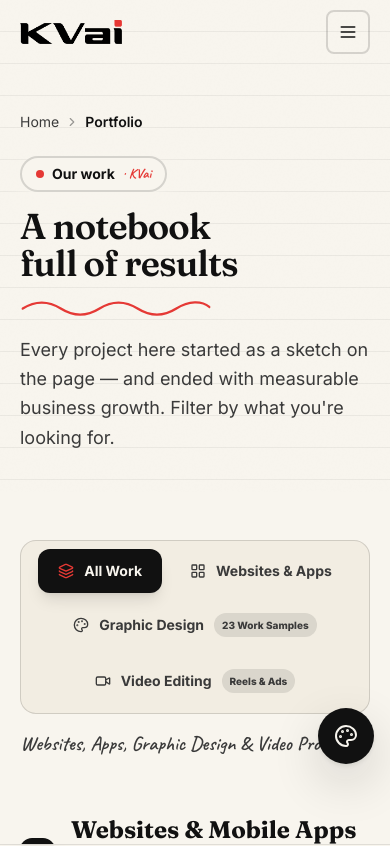
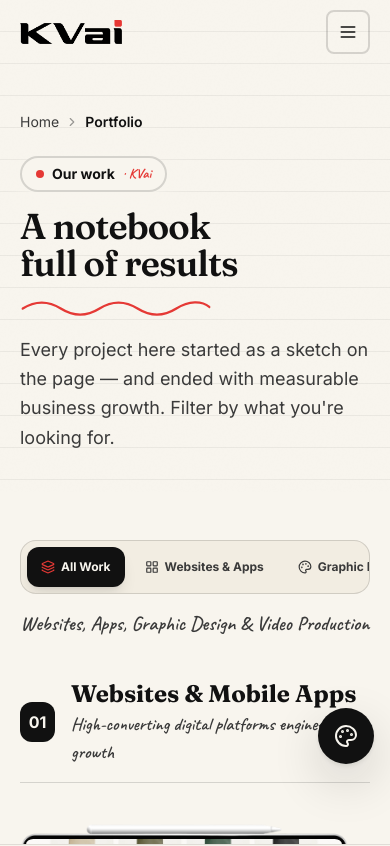
Before and after one commit to edixbykv/notebook, a Next.js app: page /portfolio in a window 390 px wide. Shown: the top 846 px of the page. Built offline with nearby package versions, Linux system fonts and the light colour scheme.

Commit message:
Update Video Editing thumbnails to official YouTube video thumbnails and enhance mobile/tablet tab responsiveness

```diff
--- a/src/components/sections/portfolio-filter-grid.tsx
+++ b/src/components/sections/portfolio-filter-grid.tsx
@@ -53,8 +53,8 @@ export function PortfolioFilterGrid() {
     <Section className="bg-paper py-12 md:py-20">
       <Container>
         {/* Main Tab Navigation */}
-        <div className="mb-14 flex flex-col items-center">
-          <div className="inline-flex max-w-full flex-wrap justify-center gap-2 rounded-2xl border border-ink/15 bg-paper-deep/80 p-2 shadow-notebook">
+        <div className="mb-10 sm:mb-14 flex flex-col items-center">
+          <div className="flex max-w-full overflow-x-auto no-scrollbar sm:flex-wrap justify-start sm:justify-center gap-1.5 sm:gap-2 rounded-2xl border border-ink/15 bg-paper-deep/80 p-1.5 sm:p-2 shadow-notebook w-full sm:w-auto">
             {MAIN_TABS.map((tab) => {
               const Icon = tab.icon;
               const isActive = activeTab === tab.id;
@@ -63,7 +63,7 @@ export function PortfolioFilterGrid() {
                   key={tab.id}
                   onClick={() => setActiveTab(tab.id)}
                   className={cn(
-                    "relative flex items-center gap-2.5 rounded-xl px-5 py-3 text-sm font-bold transition-all duration-300",
+                    "relative flex shrink-0 items-center gap-1.5 sm:gap-2.5 rounded-xl px-3.5 py-2.5 sm:px-5 sm:py-3 text-xs sm:text-sm font-bold transition-all duration-300",
                     isActive
                       ? "bg-ink text-paper shadow-lg scale-100"
                       : "text-ink-soft hover:bg-paper hover:text-ink"
@@ -71,7 +71,7 @@ export function PortfolioFilterGrid() {
                 >
                   <Icon
                     className={cn(
-                      "h-4 w-4",
+                      "h-3.5 w-3.5 sm:h-4 sm:w-4",
                       isActive ? "text-marker" : "text-ink-soft"
                     )}
                   />
@@ -79,7 +79,7 @@ export function PortfolioFilterGrid() {
                   {tab.badge && (
                     <span
                       className={cn(
-                        "rounded-full px-2 py-0.5 text-[10px] font-extrabold",
+                        "rounded-full px-1.5 py-0.5 text-[9px] sm:text-[10px] font-extrabold",
                         isActive
                           ? "bg-marker text-ink"
                           : "bg-ink/10 text-ink-soft"
--- a/src/data/graphic-items.ts
+++ b/src/data/graphic-items.ts
@@ -280,43 +280,43 @@ export type VideoItem = {
 
 export const videoItems: VideoItem[] = [
   {
-    slug: "reel-ai-growth",
-    title: "AI Growth Strategy Short Reel",
+    slug: "video-showcase-1",
+    title: "Video Editing Showcase 1",
     client: "KVai Media",
-    tag: "Short Form Video",
-    summary: "Dynamic 30-second motion reel showcasing how AI automations double lead generation.",
-    thumbnail: "/portfolio/graphic/ai-creative-1.webp",
-    youtubeId: "dQw4w9WgXcQ",
-    duration: "0:30",
+    tag: "Video Editing",
+    summary: "High-impact video edit with motion graphics and cinematic pacing.",
+    thumbnail: "https://img.youtube.com/vi/cdph5aGRI0E/hqdefault.jpg",
+    youtubeId: "cdph5aGRI0E",
+    duration: "Watch Reel",
   },
   {
-    slug: "reel-luxury-perfume",
-    title: "Velvet Oud Cinematic Commercial",
-    client: "Velvet Oud",
-    tag: "Brand Commercial",
-    summary: "High-end aesthetic perfume promotion video created for social media ads and Instagram Reels.",
-    thumbnail: "/portfolio/graphic/velvet-oud.webp",
-    youtubeId: "dQw4w9WgXcQ",
-    duration: "0:45",
+    slug: "video-showcase-2",
+    title: "Video Editing Showcase 2",
+    client: "KVai Media",
+    tag: "Reels & Ads",
+    summary: "Engaging commercial video edit optimized for social media engagement.",
+    thumbnail: "https://img.youtube.com/vi/a0Uf8193CaU/hqdefault.jpg",
+    youtubeId: "a0Uf8193CaU",
+    duration: "Watch Reel",
   },
   {
-    slug: "reel-skincare-transformation",
-    title: "Gore Aesthetics Clinic Promo",
-    client: "Gore Aesthetics",
-    tag: "Promo Reel",
-    summary: "Engaging video edit showcasing skin clinic treatment trust & client results.",
-    thumbnail: "/portfolio/graphic/gore-campaign-1.webp",
-    youtubeId: "dQw4w9WgXcQ",
-    duration: "0:35",
+    slug: "video-showcase-3",
+    title: "Video Editing Showcase 3",
+    client: "KVai Media",
+    tag: "Motion & Effects",
+    summary: "Creative video production featuring custom transitions and sound design.",
+    thumbnail: "https://img.youtube.com/vi/BHqRbVzaYwI/hqdefault.jpg",
+    youtubeId: "BHqRbVzaYwI",
+    duration: "Watch Reel",
   },
   {
-    slug: "reel-ecomm-showcase",
-    title: "KVai Wear Fashion Campaign",
-    client: "KVai Wear",
-    tag: "E-Commerce Reel",
-    summary: "Sleek apparel motion edit highlighting new seasonal catalog drops.",
-    thumbnail: "/portfolio/graphic/aditi-story.webp",
-    youtubeId: "dQw4w9WgXcQ",
-    duration: "0:40",
+    slug: "video-showcase-4",
+    title: "Video Editing Showcase 4",
+    client: "KVai Media",
+    tag: "Brand Video",
+    summary: "Cinematic brand story edit built to captivate audiences.",
+    thumbnail: "https://img.youtube.com/vi/aEPT2rlf-qA/hqdefault.jpg",
+    youtubeId: "aEPT2rlf-qA",
+    duration: "Watch Reel",
   },
 ];
```
